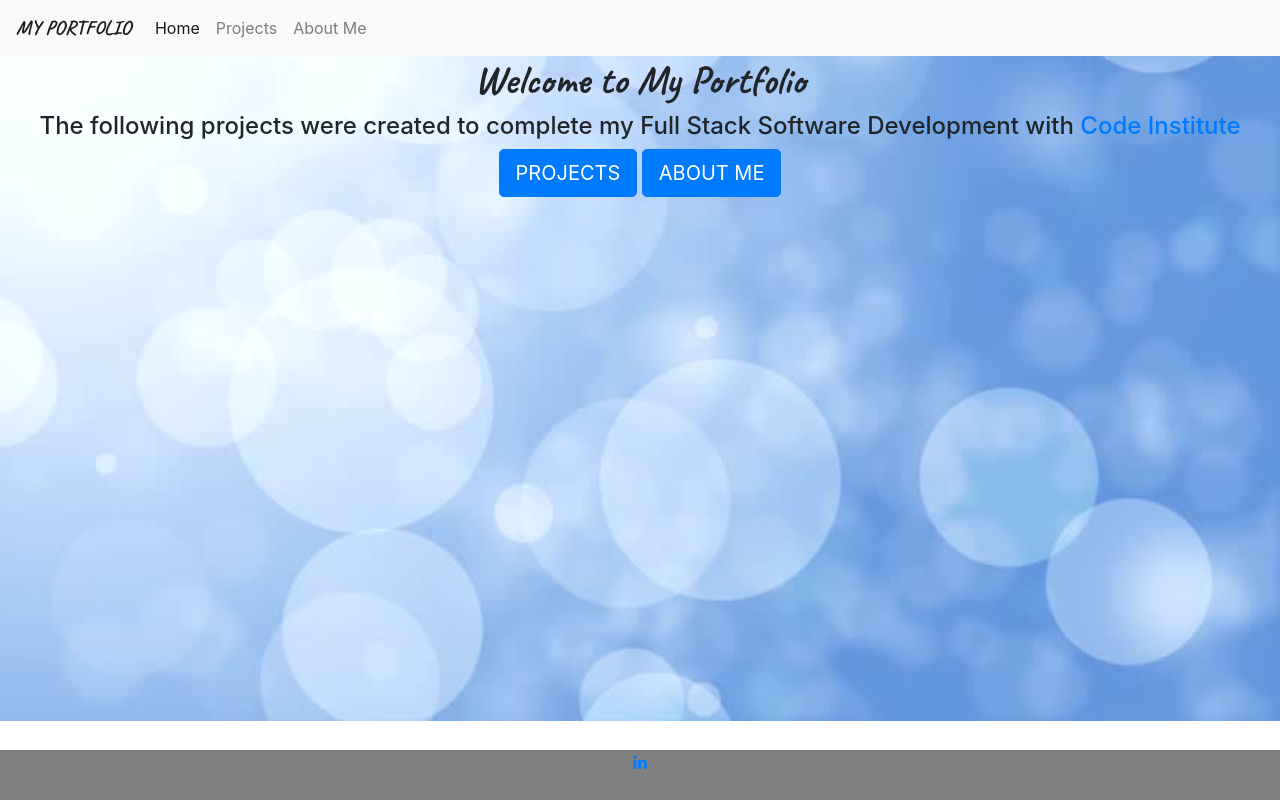
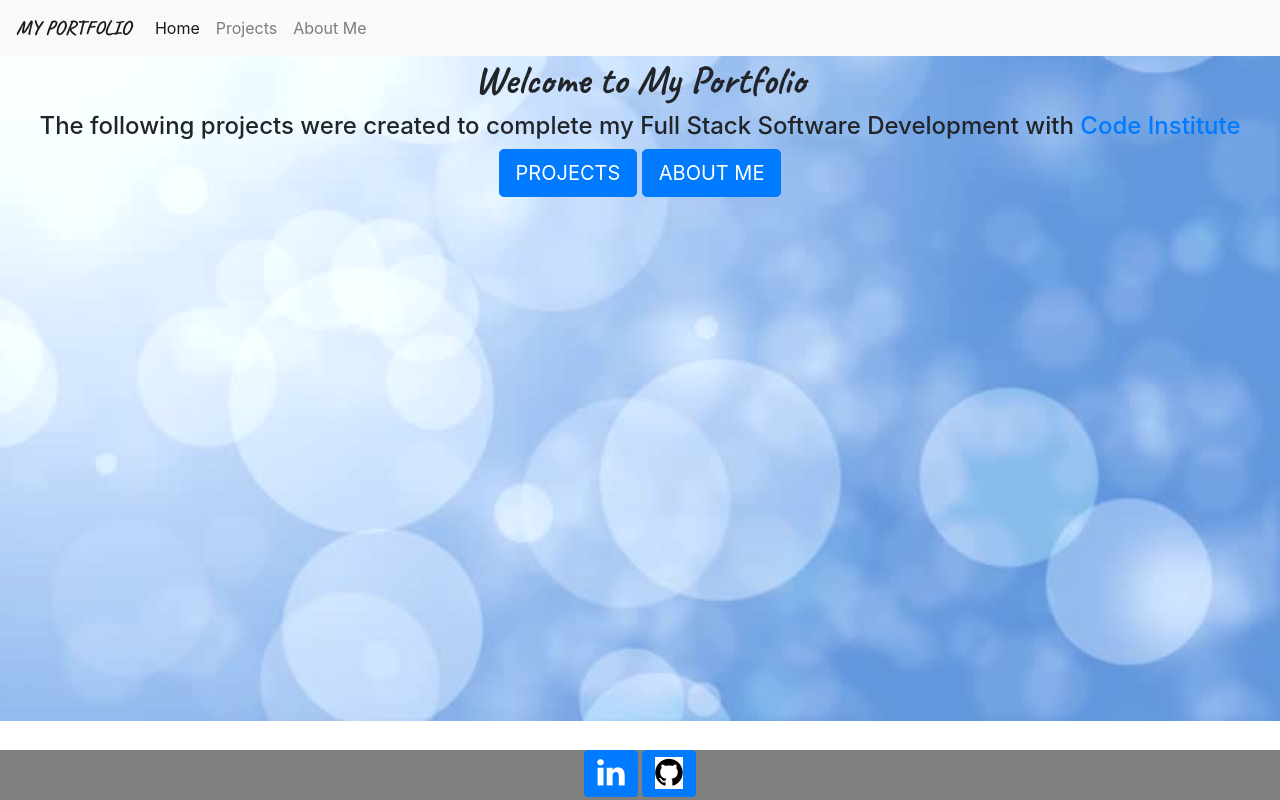
Before and after one commit to kososwede/portfolio, a plain HTML site: page index.html in a window 1280 px wide. Drawn offline with nearby package versions, Linux system fonts and the light colour scheme.

Commit message:
added github icon in footer to link to my github page

```diff
--- a/index.html
+++ b/index.html
@@ -35,7 +35,9 @@
         <a href="aboutme.html"><button type="button" class="btn btn-primary btn-lg">ABOUT ME</button></a>
     </div>
 <div class="footer">
-    <a href="https://www.linkedin.com/in/christopher-mcilgrew-358955187/" target="blank"><i class="fa fa-linkedin"></i></a>
+    <button type="button" class="btn btn-primary"><a href="https://www.linkedin.com/in/christopher-mcilgrew-358955187/" target="blank"><i class="fa fa-linkedin fa-2x"></i></a></button>
+    <button type="button" class="btn btn-primary"><a href="https://github.com/kososwede" target="blank"><i class="fa fa-github fa-2x"></i></a></button>
+
 </div>
 <script src="https://code.jquery.com/jquery-3.5.1.slim.min.js" integrity="sha384-DfXdz2htPH0lsSSs5nCTpuj/zy4C+OGpamoFVy38MVBnE+IbbVYUew+OrCXaRkfj" crossorigin="anonymous"></script>
 <script src="https://cdn.jsdelivr.net/npm/popper.js@1.16.0/dist/umd/popper.min.js" integrity="sha384-Q6E9RHvbIyZFJoft+2mJbHaEWldlvI9IOYy5n3zV9zzTtmI3UksdQRVvoxMfooAo" crossorigin="anonymous"></script>
--- a/styles/style.css
+++ b/styles/style.css
@@ -21,3 +21,12 @@ body {
     background-repeat: no-repeat;
     background-size: cover;
 }
+
+.fa-linkedin {
+    color: white;
+}
+
+.fa-github {
+    color: black;
+    background-color: white;
+}
```
